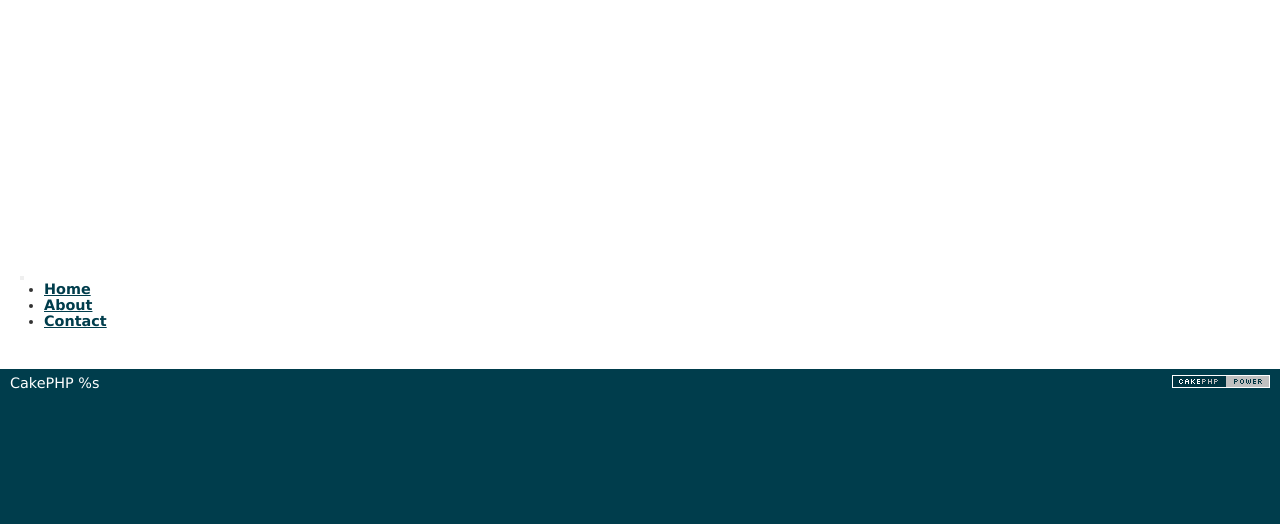
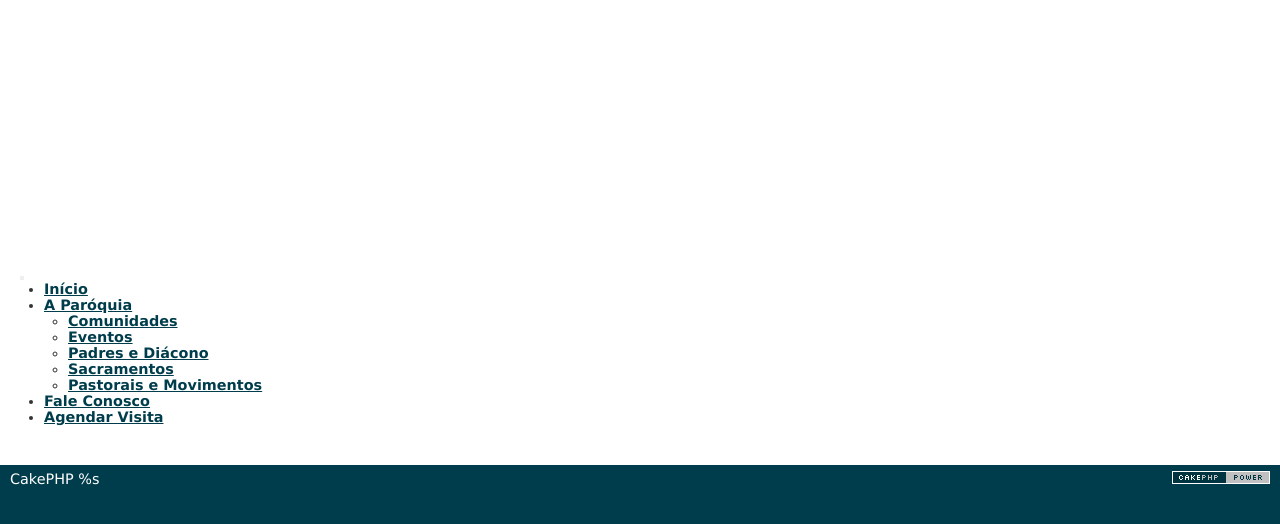
Before and after one commit to jjtoledo/paroquia, a CakePHP app: the page made by site/app/View/Elements/nav_site.ctp in a window 1280 px wide. Shown: the part 47-571 px from the top of the page. Run offline with PHP 8.4 and a stand-in for CakePHP, Linux system fonts and the light colour scheme; the template is opened without the code that fills it, so the values that code supplies are empty; some libraries are stand-ins or nearby versions.

Commit message:
barra superior

```diff
--- a/site/app/View/Elements/nav_site.ctp
+++ b/site/app/View/Elements/nav_site.ctp
@@ -14,9 +14,21 @@
     </div>
     <div class="collapse navbar-collapse">
       <ul class="nav navbar-nav">
-            <li class="active"><a href="#">Home</a></li>
-            <li><a href="#about">About</a></li>
-            <li><a href="#contact">Contact</a></li>
+        <li class="active"><?php echo $this->Html->link('Início', array('action' => 'index')) ?></li>
+        <li class="dropdown">
+          <a href="#" class="dropdown-toggle" data-toggle="dropdown" role="button" aria-haspopup="true" aria-expanded="false">
+            A Paróquia <span class="caret" style="color: white"></span>
+          </a>
+          <ul class="dropdown-menu white">
+            <li><?php echo $this->Html->link('Comunidades', array('action' => '#')) ?></li>
+            <li><?php echo $this->Html->link('Eventos', array('action' => '#')) ?></li>
+            <li><?php echo $this->Html->link('Padres e Diácono', array('action' => '#')) ?></li>
+            <li><?php echo $this->Html->link('Sacramentos', array('action' => '#')) ?></li>
+            <li><?php echo $this->Html->link('Pastorais e Movimentos', array('action' => '#')) ?></li>
+          </ul>
+        </li>
+        <li><?php echo $this->Html->link('Fale Conosco', array('action' => '#')) ?></li>
+        <li><?php echo $this->Html->link('Agendar Visita', array('action' => '#')) ?></li>
       </ul>
     </div><!--/.nav-collapse -->
   </div>
--- a/site/app/webroot/css/style.css
+++ b/site/app/webroot/css/style.css
@@ -11,7 +11,7 @@
 }
 
 .logo {
-	width: 150px;
+	width: 120px;
 	padding: 5px;
 }
 
@@ -20,7 +20,7 @@
 }
 
 .navbar-nav {
-	padding-top: 55px;
+	padding-top: 40px;
 	padding-left: 50px;
 	font-size: 1.3em;
 }
```
Also changed, not shown: site/app/webroot/img/logo-santuario2.gif (deleted), site/app/webroot/img/logo2.jpg (deleted), site/app/webroot/img/logo4.jpeg (deleted), site/app/webroot/img/logo_com Escrita.png (added), site/app/webroot/img/logo_semEscrita.png (added), 1 other file. Lines whose indentation alone changed are shown as unchanged.
